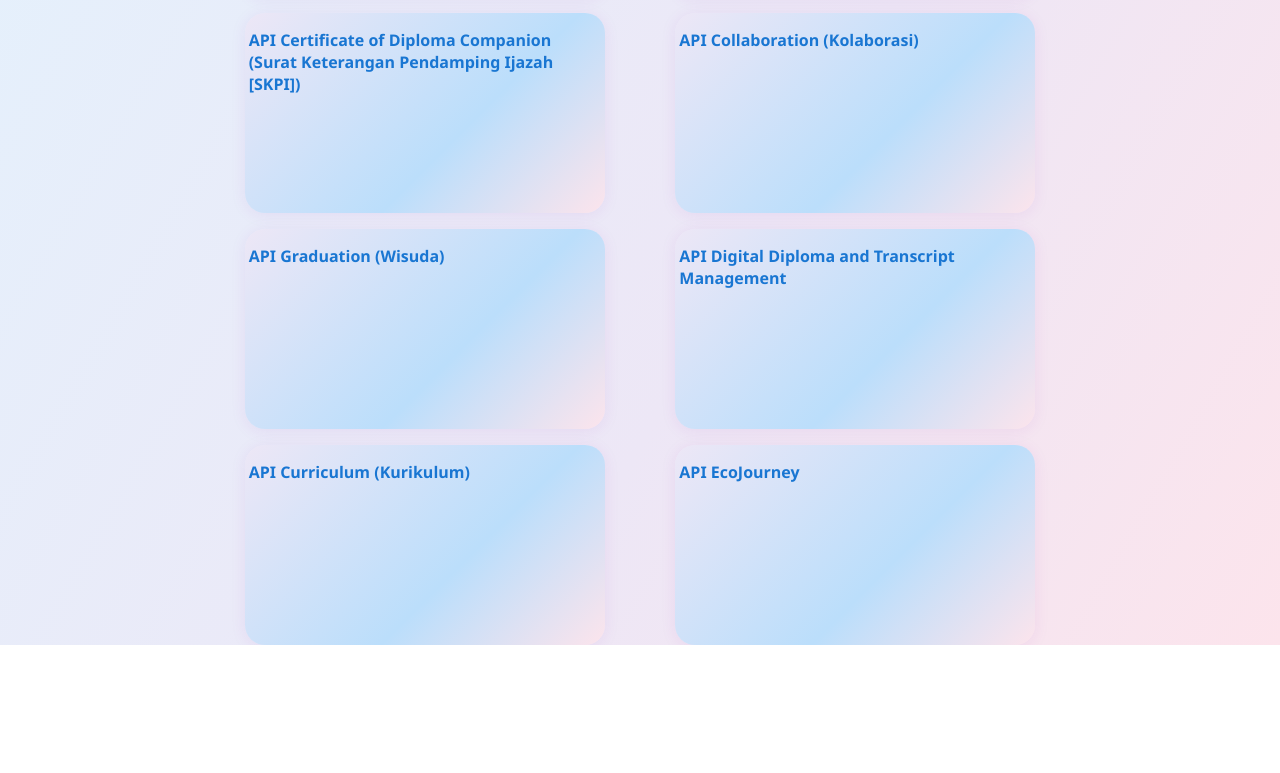
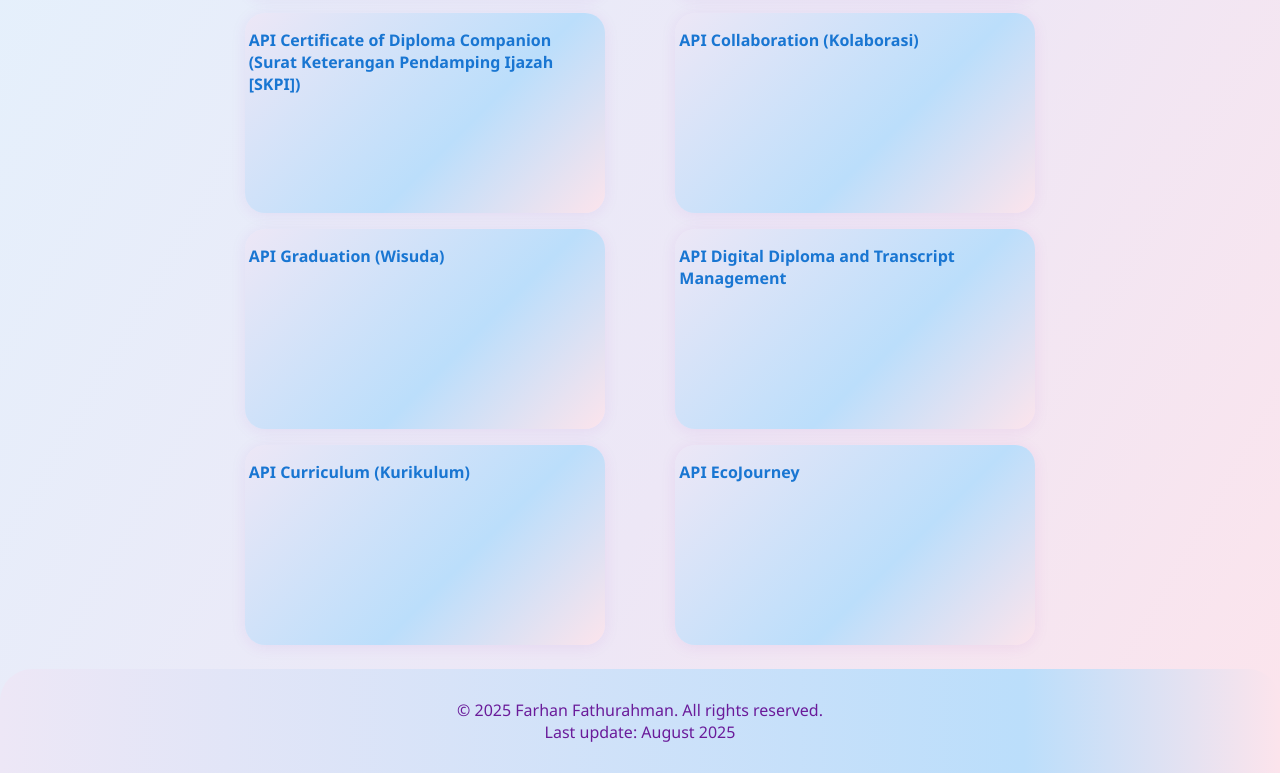
Before and after one commit to Swiftlander/swiftlander.github.io, a plain HTML site: page portfolio/lmitd-ipb/index.html in a window 1280 px wide. Shown: the part 412-1185 px from the top of the page. Before the commit the page ends 1057 px from the top, so only its background shows below. Drawn offline with Linux system fonts and the light colour scheme.

Commit message:
Add footer in lmitd portofolio.

```diff
--- a/portfolio/lmitd-ipb/index.html
+++ b/portfolio/lmitd-ipb/index.html
@@ -284,8 +284,9 @@
 
     </main>
 
-    <footer>
-
+    <footer class="footer">
+        <p>&copy; 2025 Farhan Fathurahman. All rights reserved.</p>
+        <p>Last update: August 2025</p>
     </footer>
 
     <!-- Modal Structure -->
--- a/portfolio/lmitd-ipb/style.css
+++ b/portfolio/lmitd-ipb/style.css
@@ -123,3 +123,13 @@ body {
 .modal-close:hover {
     color: #d32f2f;
 }
+
+.footer {
+    margin-top: 24px;
+    background: linear-gradient(90deg, #ede7f6 0%, #bbdefb 80%, #fce4ec 100%);
+    color: #6a1b9a;
+    text-align: center;
+    padding: 30px 0px;
+    border-top-right-radius: 2em;
+    border-top-left-radius: 2em;
+}
```
